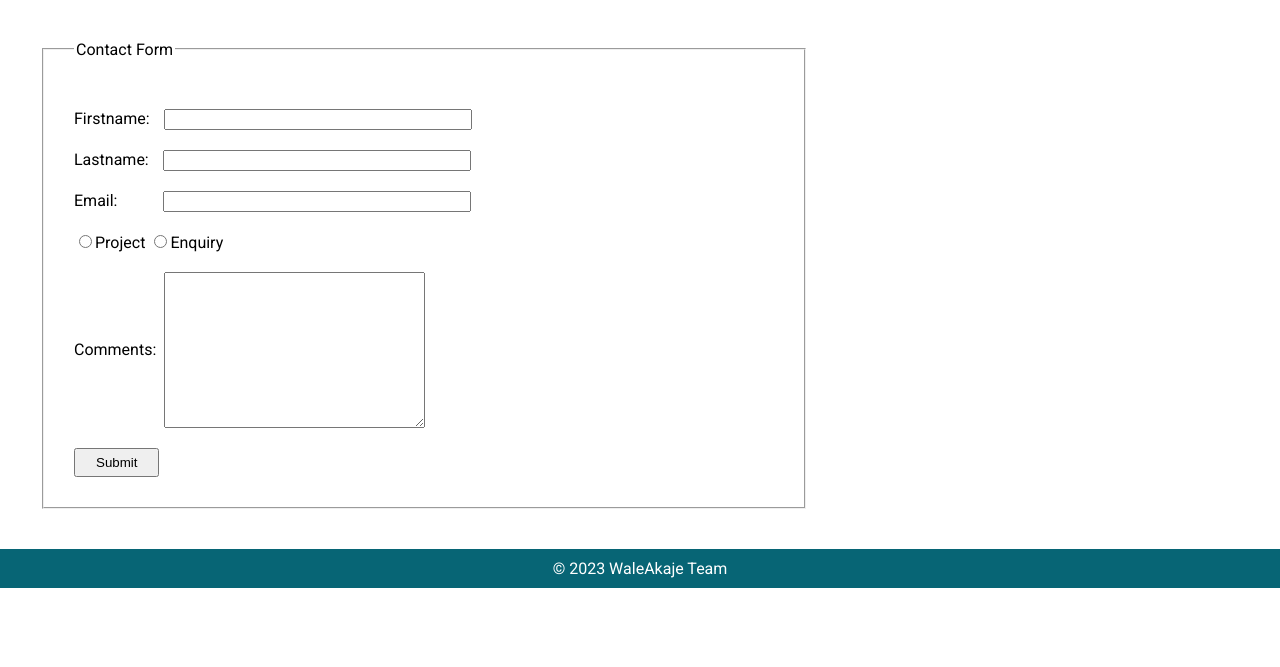
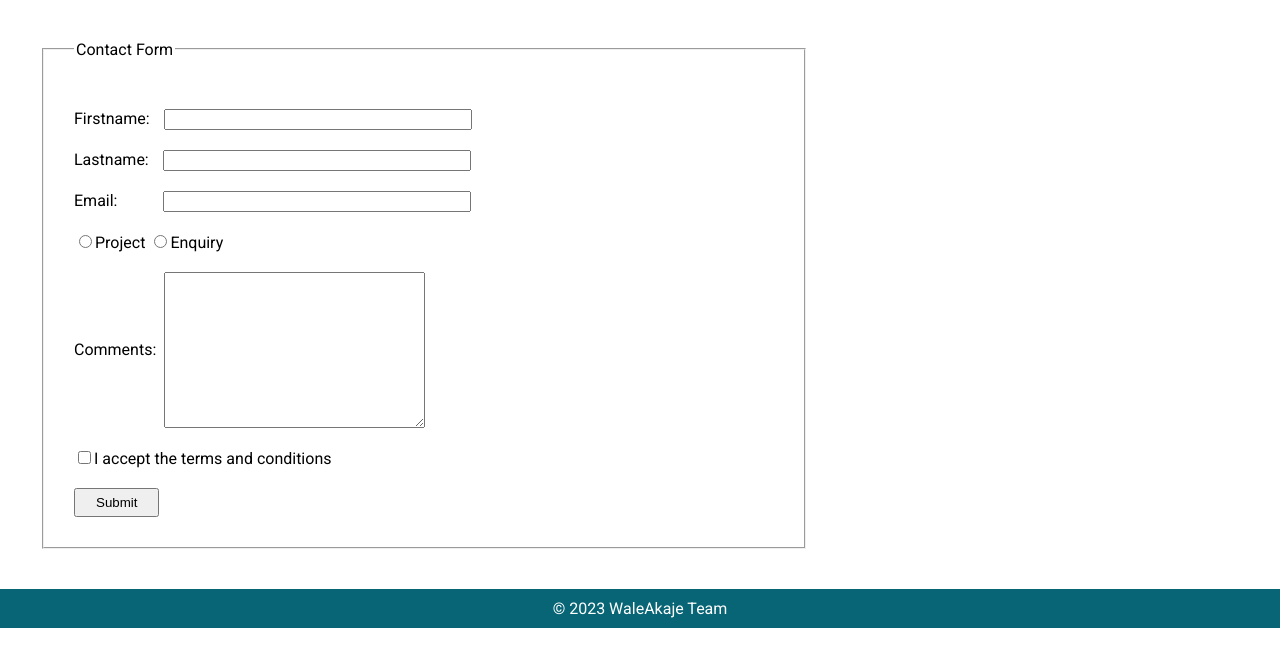
Before and after one commit to smadue/simple-web-capstone, a plain HTML site: page contact.html in a window 1280 px wide. Shown: the part 81-748 px from the top of the page. Drawn offline with Linux system fonts and the light colour scheme.

Commit message:
Included checkbox to form at contact page

```diff
--- a/contact.html
+++ b/contact.html
@@ -40,6 +40,9 @@
                     <label for="comments" class="comlabel">Comments:&nbsp;&nbsp;</label>
                     <textarea name="comments" id="comments" cols="30" rows="10"></textarea>
                 </div>
+                <div class="check">
+                    <span><input type="checkbox" id="checkbox"><label for="checkbox">I accept the terms and conditions</label></span>
+                </div>
                 <div class="formitem">
                     <button type="submit">Submit</button>
                 </div>
--- a/style.css
+++ b/style.css
@@ -140,3 +140,6 @@ fieldset{
     background: #076575;
     color: #fff;
 }
+.check{
+    margin-top: 20px;
+}
```
